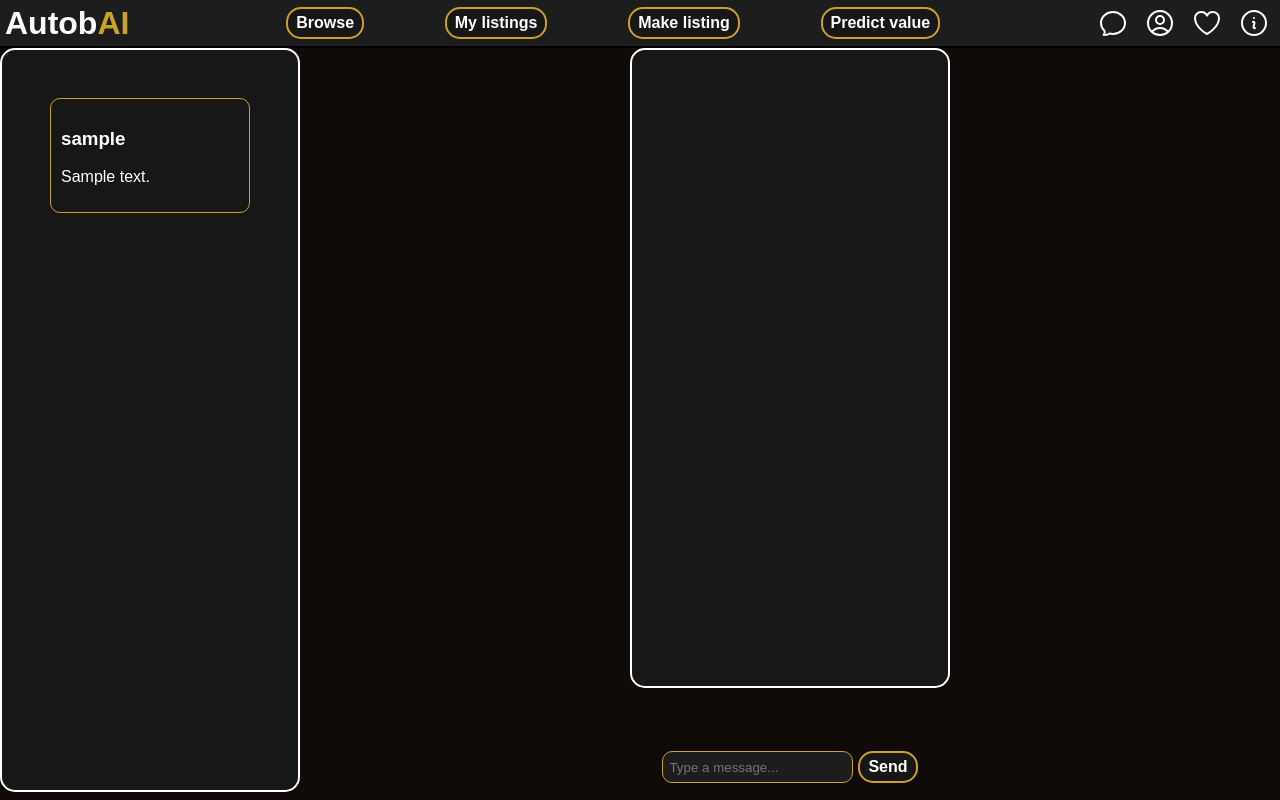
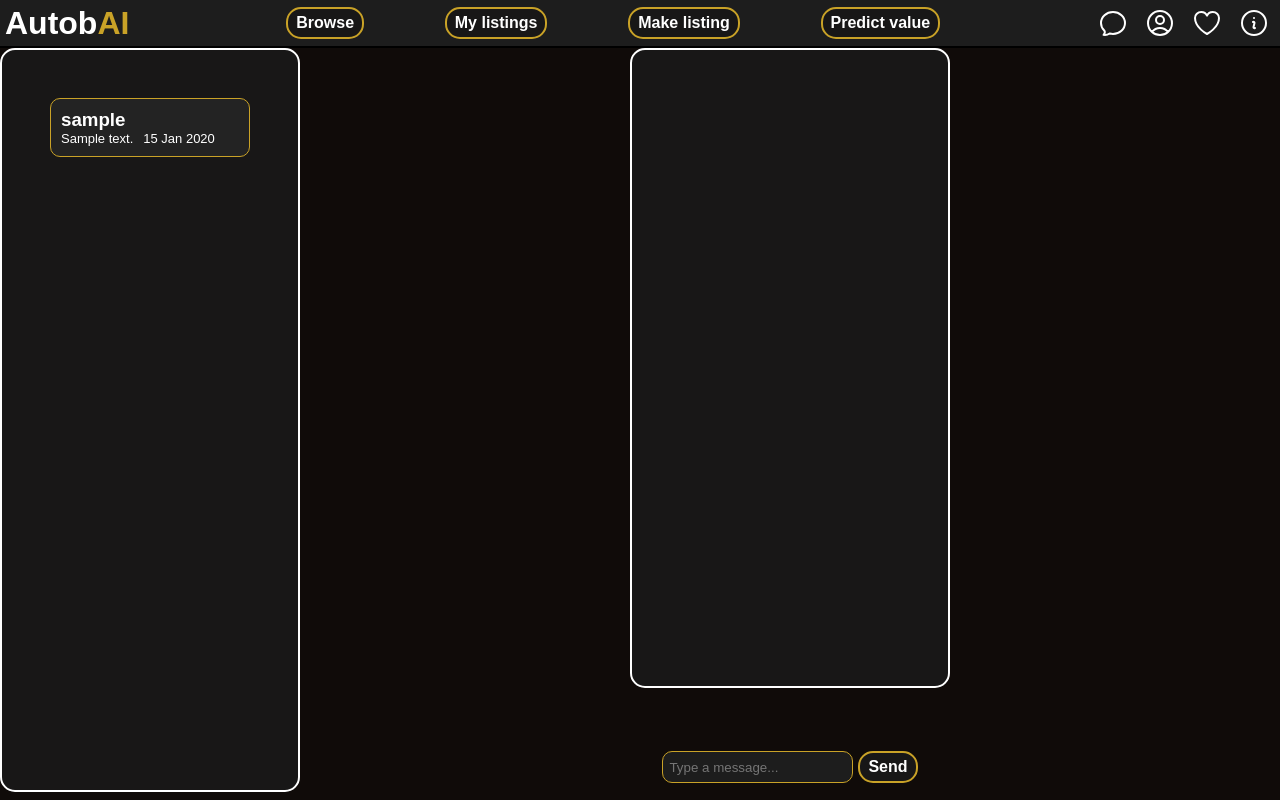
Before and after one commit to dragos-vs07/AutobAI, a Flask app: page /chatp in a window 1280 px wide. Run offline with Flask 3, Linux system fonts and the light colour scheme; the visitor is signed in with stand-in values (Sample User, id 1); tables that the repository leaves empty hold one stand-in row (values such as "Sample post"); some libraries are stand-ins or nearby versions.

Commit message:
worked on the design of the chat page nad fixed some small bugs

```diff
--- a/app.py
+++ b/app.py
@@ -72,6 +72,12 @@ def load_general_page():
                mileage_list = [0,1000,2000,3000,4000,5000,10000,15000,20000,30000,40000,50000,60000,70000,80000,90000,100000] + [ f"{i}" for i in range(150000,550000,50000)] + [ f"{i}" for i in range(600000,1100000,100000)]
                )
 
+def format_message_time(dt):
+    if dt.date() == datetime.utcnow().date():
+        return dt.strftime("%H:%M")
+    else:
+        return dt.strftime("%d %b %Y")
+
 @app.route("/chatp")
 def load_chat_page():
 
@@ -89,7 +95,8 @@ def load_chat_page():
                     {
                          "conversation_id": c.id,
                          "other_user": c.user2 if c.user_id_1 == session.get("user_id") else c.user1,
-                         "latest_message": c.messages[-1].content if c.messages else None
+                         "latest_message_content": c.messages[-1].content if c.messages else None,
+                         "latest_message_send_date": format_message_time(c.messages[-1].send_date) if c.messages else None
                     }
                     for c in Conversations.query.filter(
                          or_(
@@ -163,7 +170,6 @@ def handle_send_message(data):
         "conversation_id": conversation_id,
         "content": msg.content,
         "sender_id": msg.user_id,
-        "sender_username": msg.user.username,
         "send_date": msg.send_date.isoformat()
     }, room=f"conversation_{conversation_id}")
 
--- a/static/CSS/chat_page.css
+++ b/static/CSS/chat_page.css
@@ -17,6 +17,7 @@ html , body{
     flex-direction: column;
     width: 300px;
     flex-shrink: 0;
+    gap: 10px;
 }
 
 #messages_area{
@@ -26,11 +27,14 @@ html , body{
     height: 80vh;
     width: 20rem;
     padding: 15px;
+    overflow-y: auto;
 }
 .other_user{
+    background-color:#1e1411;
     text-align: left;
 }
 .current_user{
+    background-color:rgb(29, 29, 29);
     margin-left: auto;
 }
 #chat_area{
@@ -56,7 +60,6 @@ html , body{
 }
 .message{
     border-radius: 10px;
-    background-color:rgb(29, 29, 29);
     border: 1px solid #c9a227;
     color: white;
     padding: 6px;
@@ -68,4 +71,25 @@ html , body{
     color: white;
     padding: 10px;
     cursor: pointer;
+    background-color: rgb(35, 35, 35);
+    transition: background-color 0.2s ease;
 }
+.last_message_time_pair{
+    display: flex;
+    flex-direction: row;
+    gap: 10px;
+}
+.time{
+    font-size: small;
+    margin: 0;
+}
+.last_message{
+    font-size: small;
+    margin: 0;
+}
+.username{
+    margin: 0;
+}
+.conversation:hover{
+    background-color: rgb(53, 51, 51);
+}
--- a/static/JavaScript/chat_page.js
+++ b/static/JavaScript/chat_page.js
@@ -24,7 +24,6 @@ function display_conversation(conversation_id, otherUsername)
              message.classList.add("message");
 
             messagesArea.appendChild(message);
-            document.getElementById("top_username").textContent = otherUsername;
 
             }
         else
@@ -33,6 +32,7 @@ function display_conversation(conversation_id, otherUsername)
             message.textContent = "No messages yet";
             messagesArea.appendChild(message);
         }
+        document.getElementById("top_username").textContent = otherUsername;
     })
 }
 
@@ -42,17 +42,7 @@ document.getElementById("message_form").addEventListener("submit",function(e){
     const input = document.getElementById("message_input");
     const content = input.value.trim();
 
-
     if (!content || !currentConversationId) return;
-
-    const message = document.createElement("p");
-    message.textContent = content;
-
-
-    message.classList.add("current_user");
-    message.classList.add("message");
-
-    document.getElementById("messages_area").appendChild(message);
 
     socket.emit("send_message", {
         conversation_id: currentConversationId,
@@ -66,15 +56,15 @@ document.getElementById("message_form").addEventListener("submit",function(e){
 socket.on("new_message", function(data) {
     if(data.conversation_id == currentConversationId)
     {
-        const message = document.createElement("div");
-        const username = document.createElement("p");
-        const content = document.createElement("p");
+        const message = document.createElement("p");
+        message.textContent = data.content;
 
-        username.textContent = data.sender_username;
-        content.textContent = data.content;
+        if (data.sender_id == userId)
+            message.classList.add("current_user");
+        else
+            message.classList.add("other_user");
 
-        message.appendChild(username);
-        message.appendChild(content);
+        message.classList.add("message");
 
         document.getElementById("messages_area").appendChild(message);
     }
--- a/templates/chat_page.html
+++ b/templates/chat_page.html
@@ -15,8 +15,11 @@
             {% for c in conversations %}
 
             <div class = "conversation" onclick="display_conversation( {{ c.conversation_id}}, '{{c.other_user.username }}' )">
-                    <h3>{{c.other_user.username}}</h3>
-                    <p id ="last_message_{{c.conversation_id}}">{{c.latest_message}}</p>
+                    <h3 class="username">{{c.other_user.username}}</h3>
+                    <div class="last_message_time_pair">
+                        <p id ="last_message_{{c.conversation_id}}" class="last_message">{{c.latest_message_content}}</p>
+                        <p class="time">{{c.latest_message_send_date}}</p>
+                    </div>
             </div>
 
             {% endfor %}
```
